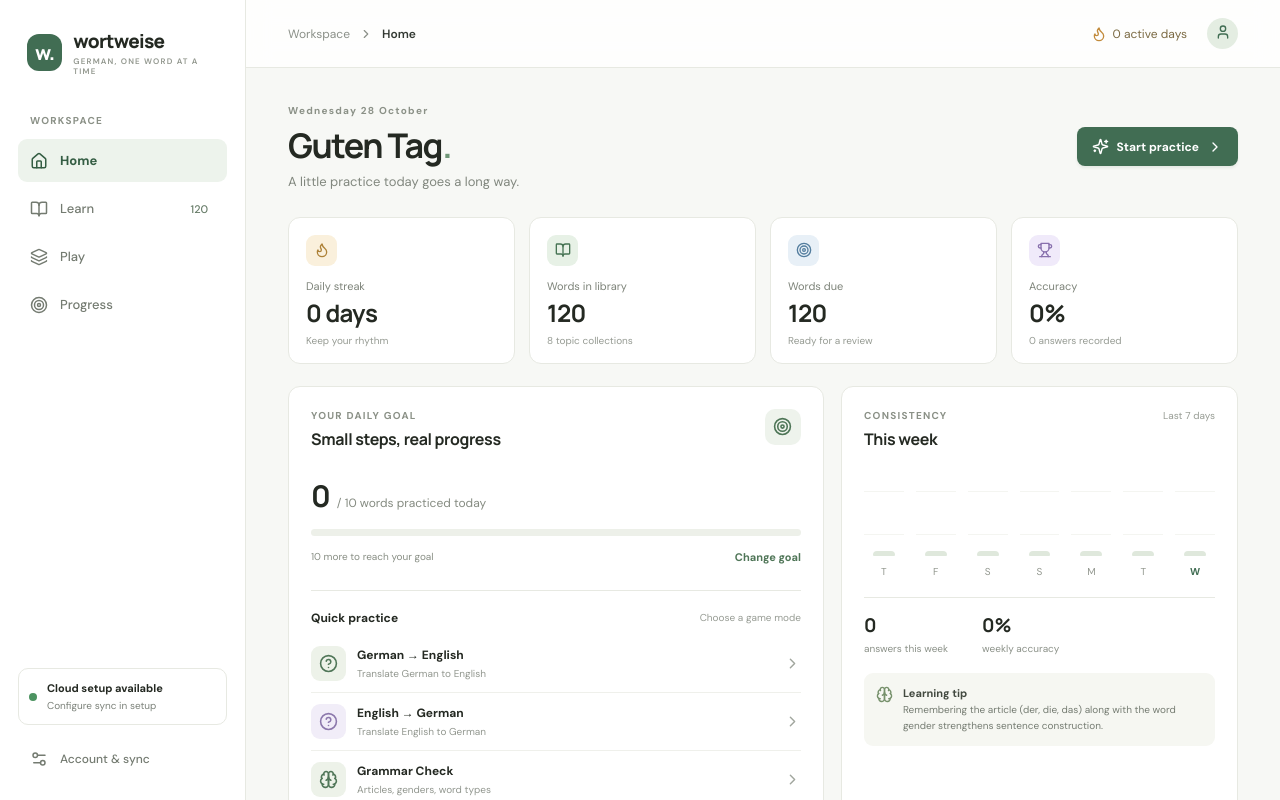
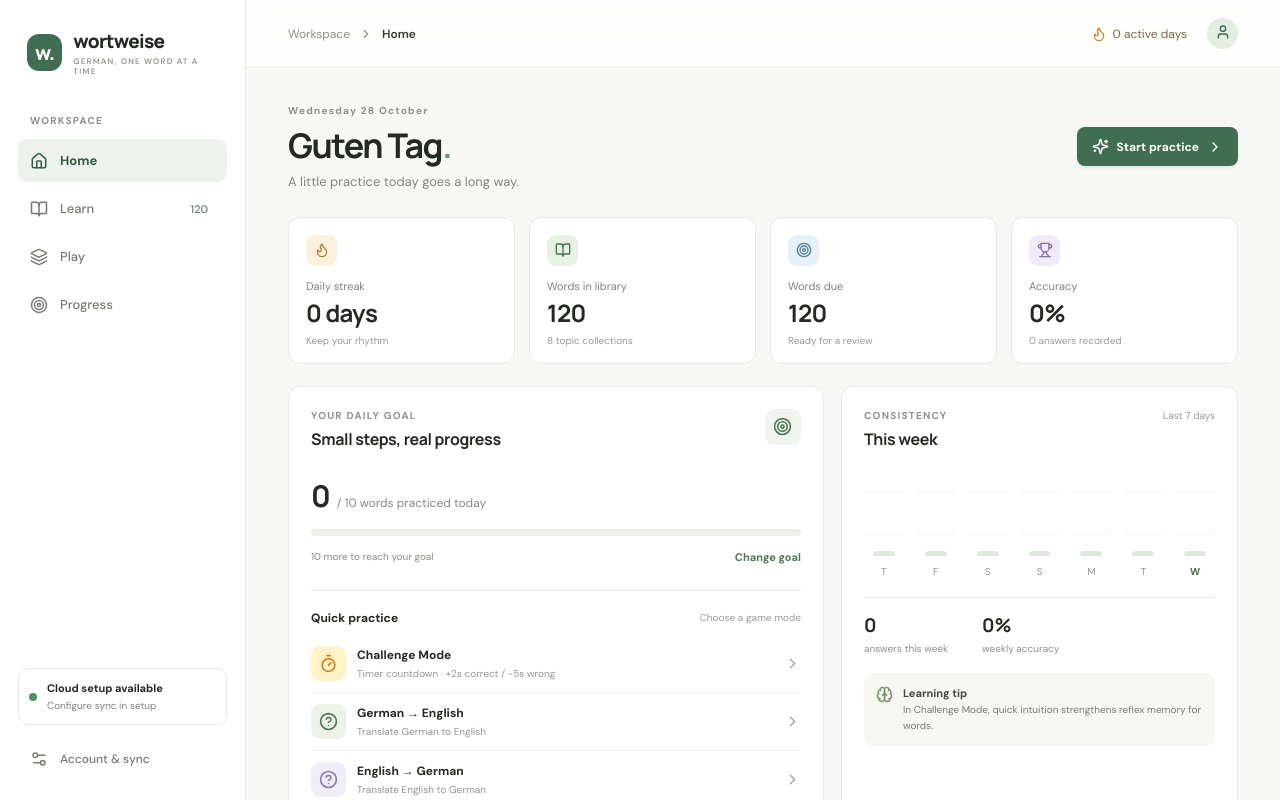
Before and after one commit to aman2a2/Germanquest, a React (Vite) app: page / in a window 1280 px wide. Shown: the top 800 px of the page. Built offline with nearby package versions, Linux system fonts and the light colour scheme.

Commit message:
update website x2

```diff
--- a/src/App.tsx
+++ b/src/App.tsx
@@ -1,10 +1,10 @@
 import { useEffect, useMemo, useRef, useState, type FormEvent, type ReactNode } from 'react';
-import { BookOpen, Brain, Check, ChevronLeft, ChevronRight, CircleHelp, Cloud, Download, Flame, GraduationCap, Home, Layers3, Link2, ListFilter, LogIn, LogOut, RefreshCw, RotateCcw, Search, Settings2, Sparkles, Target, Trophy, User, X } from 'lucide-react';
+import { BookOpen, Brain, Check, ChevronLeft, ChevronRight, CircleHelp, Cloud, Download, Flame, GraduationCap, Home, Layers3, Link2, ListFilter, LogIn, LogOut, RefreshCw, RotateCcw, Search, Settings2, Sparkles, Target, Timer, Trophy, User, X } from 'lucide-react';
 import { cloudEnabled, supabase } from './lib/supabase';
 import { starterWords, type VocabWord } from './lib/words';
 
 type Tab = 'Home' | 'Learn' | 'Play' | 'Progress';
-type QuizType = 'de-en' | 'en-de' | 'grammar' | 'match' | 'topic-exam';
+type QuizType = 'de-en' | 'en-de' | 'grammar' | 'match' | 'topic-exam' | 'challenge';
 type Result = { wordId: string; correct: boolean; date: string };
 type Review = { wordId: string; dueAt: string; interval: number; correctCount: number; lastCorrect?: boolean };
 const STORE_KEY = 'wortweise-v1';
@@ -45,6 +45,7 @@ export default function App() {
   const [goal, setGoal] = useState<number>(() => readStore().goal || 10);
   const [userEmail, setUserEmail] = useState<string | null>(null);
 
+  // Auth state
   const [authEmail, setAuthEmail] = useState('');
   const [authPassword, setAuthPassword] = useState('');
   const [authMessage, setAuthMessage] = useState('');
@@ -60,6 +61,12 @@ export default function App() {
   const [quizDone, setQuizDone] = useState(false);
   const [quizType, setQuizType] = useState<QuizType>('de-en');
   const [isPlaying, setIsPlaying] = useState(false);
+
+  // Challenge Mode State
+  const [challengeDuration, setChallengeDuration] = useState(60);
+  const [timeLeft, setTimeLeft] = useState(60);
+  const [challengeTotalAnswered, setChallengeTotalAnswered] = useState(0);
+  const [timeDeltaBadge, setTimeDeltaBadge] = useState<string | null>(null);
 
   // Topic Exam Selection State
   const [selectedExamTopics, setSelectedExamTopics] = useState<string[]>([]);
@@ -80,6 +87,7 @@ export default function App() {
 
   const [syncing, setSyncing] = useState(false);
   const autoNextTimer = useRef<ReturnType<typeof setTimeout> | null>(null);
+  const badgeTimer = useRef<ReturnType<typeof setTimeout> | null>(null);
 
   useEffect(() => {
     localStorage.setItem(STORE_KEY, JSON.stringify({ words, results, reviews, goal }));
@@ -99,8 +107,26 @@ export default function App() {
   useEffect(() => {
     return () => {
       if (autoNextTimer.current) clearTimeout(autoNextTimer.current);
+      if (badgeTimer.current) clearTimeout(badgeTimer.current);
     };
   }, []);
+
+  // Challenge Mode Countdown Timer
+  useEffect(() => {
+    if (!isPlaying || quizType !== 'challenge' || quizDone) return;
+    const interval = setInterval(() => {
+      setTimeLeft(prev => {
+        if (prev <= 1) {
+          clearInterval(interval);
+          setQuizDone(true);
+          return 0;
+        }
+        return prev - 1;
+      });
+    }, 1000);
+
+    return () => clearInterval(interval);
+  }, [isPlaying, quizType, quizDone]);
 
   useEffect(() => {
     function handleClickOutside(e: MouseEvent) {
@@ -273,6 +299,7 @@ export default function App() {
 
   function selectMode(type: QuizType) {
     if (autoNextTimer.current) clearTimeout(autoNextTimer.current);
+    if (badgeTimer.current) clearTimeout(badgeTimer.current);
     setQuizType(type);
     setIsPlaying(false);
     setQuizDone(false);
@@ -287,6 +314,7 @@ export default function App() {
 
   function startSession(size = quizSize) {
     if (autoNextTimer.current) clearTimeout(autoNextTimer.current);
+    if (badgeTimer.current) clearTimeout(badgeTimer.current);
 
     let baseWords: VocabWord[] = [];
 
@@ -305,12 +333,13 @@ export default function App() {
       baseWords = pool.length ? pool : [...words];
     }
 
-    // Keep adding randomly shuffled copies until reaching the exact requested size
+    // For Challenge mode generate a large randomized pool
+    const targetCount = quizType === 'challenge' ? Math.max(100, words.length * 5) : size;
     const activeWords: VocabWord[] = [];
-    while (activeWords.length < size) {
+    while (activeWords.length < targetCount) {
       const shuffled = [...baseWords].sort(() => Math.random() - 0.5);
       for (const w of shuffled) {
-        if (activeWords.length < size) {
+        if (activeWords.length < targetCount) {
           activeWords.push(w);
         } else {
           break;
@@ -323,6 +352,12 @@ export default function App() {
     setQuizChoice(null);
     setQuizScore(0);
     setQuizDone(false);
+    setChallengeTotalAnswered(0);
+    setTimeDeltaBadge(null);
+
+    if (quizType === 'challenge') {
+      setTimeLeft(challengeDuration);
+    }
 
     if (quizType === 'match') {
       initMatchingRound(activeWords);
@@ -344,12 +379,14 @@ export default function App() {
 
   function cancelQuiz() {
     if (autoNextTimer.current) clearTimeout(autoNextTimer.current);
+    if (badgeTimer.current) clearTimeout(badgeTimer.current);
     setIsPlaying(false);
     setQuizDone(false);
     setQuizChoice(null);
     setSelectedLeft(null);
     setSelectedRight(null);
     setWrongPair(null);
+    setTimeDeltaBadge(null);
   }
 
   const current = quizWords[quizIndex];
@@ -370,7 +407,7 @@ export default function App() {
 
   const correctAnswer = useMemo(() => {
     if (!current) return '';
-    if (quizType === 'de-en' || quizType === 'topic-exam') return current.english;
+    if (quizType === 'de-en' || quizType === 'topic-exam' || quizType === 'challenge') return current.english;
     if (quizType === 'en-de') return current.german;
     return getGrammarCategory(current);
   }, [current, quizType]);
@@ -382,7 +419,7 @@ export default function App() {
       const distractors = GRAMMAR_POOL.filter(g => g !== correct).sort(() => Math.random() - .5).slice(0, 3);
       return [correct, ...distractors].sort(() => Math.random() - .5);
     }
-    const answerKey = (quizType === 'de-en' || quizType === 'topic-exam') ? 'english' : 'german';
+    const answerKey = (quizType === 'de-en' || quizType === 'topic-exam' || quizType === 'challenge') ? 'english' : 'german';
     const candidateWords = (quizType === 'topic-exam' && selectedExamTopics.length)
       ? words.filter(w => selectedExamTopics.includes(w.topic))
       : words;
@@ -400,18 +437,47 @@ export default function App() {
     if (quizChoice || !current) return;
     setQuizChoice(choice);
     const ok = choice === correctAnswer;
+
+    if (quizType === 'challenge') {
+      setChallengeTotalAnswered(prev => prev + 1);
+
+      if (ok) {
+        setQuizScore(s => s + 1);
+        setTimeLeft(prev => prev + 2);
+        showTimeBadge('+2s', '#10b981');
+        autoNextTimer.current = setTimeout(() => {
+          nextQuestion();
+        }, 350);
+      } else {
+        setTimeLeft(prev => Math.max(0, prev - 5));
+        showTimeBadge('-5s', '#ef4444');
+        autoNextTimer.current = setTimeout(() => {
+          nextQuestion();
+        }, 700);
+      }
+    } else {
       if (ok) {
         setQuizScore(s => s + 1);
         autoNextTimer.current = setTimeout(() => {
           nextQuestion();
         }, 500);
       }
+    }
+
     record(current, ok);
+  }
+
+  function showTimeBadge(text: string, _color: string) {
+    if (badgeTimer.current) clearTimeout(badgeTimer.current);
+    setTimeDeltaBadge(text);
+    badgeTimer.current = setTimeout(() => {
+      setTimeDeltaBadge(null);
+    }, 700);
   }
 
   function nextQuestion() {
     if (autoNextTimer.current) clearTimeout(autoNextTimer.current);
-    if (quizIndex + 1 >= quizWords.length) {
+    if (quizType !== 'challenge' && quizIndex + 1 >= quizWords.length) {
       setQuizDone(true);
       return;
     }
@@ -739,11 +805,12 @@ export default function App() {
                   <span className="muted-text">Choose a game mode</span>
                 </div>
                 <div className="practice-options">
+                  <button onClick={() => selectMode('challenge')} className="practice-option"><span className="option-icon quiz" style={{ background: '#fef3c7', color: '#d97706' }}><Timer size={19} /></span><span><strong>Challenge Mode</strong><small>Timer countdown · +2s correct / -5s wrong</small></span><ChevronRight size={17} /></button>
                   <button onClick={() => selectMode('de-en')} className="practice-option"><span className="option-icon quiz"><CircleHelp size={19} /></span><span><strong>German → English</strong><small>Translate German to English</small></span><ChevronRight size={17} /></button>
                   <button onClick={() => selectMode('en-de')} className="practice-option"><span className="option-icon cards"><CircleHelp size={19} /></span><span><strong>English → German</strong><small>Translate English to German</small></span><ChevronRight size={17} /></button>
                   <button onClick={() => selectMode('grammar')} className="practice-option"><span className="option-icon quiz"><Brain size={19} /></span><span><strong>Grammar Check</strong><small>Articles, genders, word types</small></span><ChevronRight size={17} /></button>
-                  <button onClick={() => selectMode('match')} className="practice-option"><span className="option-icon cards"><Link2 size={19} /></span><span><strong>Word Match</strong><small>Match 5 German & English pairs</small></span><ChevronRight size={17}/></button>
-                  <button onClick={() => selectMode('topic-exam')} className="practice-option"><span className="option-icon quiz"><ListFilter size={19} /></span><span><strong>Topic Exam</strong><small>Choose specific topics to test</small></span><ChevronRight size={17}/></button>
+                  <button onClick={() => selectMode('match')} className="practice-option"><span className="option-icon cards"><Link2 size={19} /></span><span><strong>Word Match</strong><small>Match 5 German & English pairs</small></span><ChevronRight size={17} /></button>
+                  <button onClick={() => selectMode('topic-exam')} className="practice-option"><span className="option-icon quiz"><ListFilter size={19} /></span><span><strong>Topic Exam</strong><small>Choose specific topics to test</small></span><ChevronRight size={17} /></button>
                 </div>
               </div>
               <div className="panel week-panel">
@@ -773,7 +840,7 @@ export default function App() {
                 </div>
                 <div className="tip-box">
                   <span className="tip-icon"><Brain size={17} /></span>
-                  <p><strong>Learning tip</strong><br />Remembering the article (der, die, das) along with the word gender strengthens sentence construction.</p>
+                  <p><strong>Learning tip</strong><br />In Challenge Mode, quick intuition strengthens reflex memory for words.</p>
                 </div>
               </div>
             </section>
@@ -862,6 +929,7 @@ export default function App() {
             <div className="page-title-row">
               <div><div className="eyebrow">PRACTICE STUDIO</div><h1>Let's practice<span className="period">.</span></h1><p className="subheading">Choose a game mode and test your German skills.</p></div>
               <div className="mode-toggle">
+                <button className={quizType === 'challenge' ? 'selected' : ''} onClick={() => selectMode('challenge')}><Timer size={16} /> Challenge</button>
                 <button className={quizType === 'de-en' ? 'selected' : ''} onClick={() => selectMode('de-en')}><CircleHelp size={16} /> German → English</button>
                 <button className={quizType === 'en-de' ? 'selected' : ''} onClick={() => selectMode('en-de')}><CircleHelp size={16} /> English → German</button>
                 <button className={quizType === 'grammar' ? 'selected' : ''} onClick={() => selectMode('grammar')}><Brain size={16} /> Grammar Check</button>
@@ -874,12 +942,16 @@ export default function App() {
               {!isPlaying || quizDone ? (
                 <div className="panel quiz-setup">
                   <span className="large-soft-icon">
-                    {quizType === 'match' ? <Link2 size={26} /> : quizType === 'grammar' ? <Brain size={26} /> : quizType === 'topic-exam' ? <ListFilter size={26} /> : <GraduationCap size={26} />}
+                    {quizType === 'challenge' ? <Timer size={26} /> : quizType === 'match' ? <Link2 size={26} /> : quizType === 'grammar' ? <Brain size={26} /> : quizType === 'topic-exam' ? <ListFilter size={26} /> : <GraduationCap size={26} />}
                   </span>
-                  <h2>{quizDone ? 'Session complete!' : quizType === 'topic-exam' ? 'Configure Topic Exam' : 'Ready for practice?'}</h2>
+                  <h2>{quizDone ? (quizType === 'challenge' ? 'Time is up!' : 'Session complete!') : quizType === 'challenge' ? 'Speed Challenge' : quizType === 'topic-exam' ? 'Configure Topic Exam' : 'Ready for practice?'}</h2>
                   <p>
                     {quizDone
-                      ? `You scored ${quizScore} points in this session. Keep up the rhythm!`
+                      ? quizType === 'challenge'
+                        ? `You answered ${quizScore} of ${challengeTotalAnswered} correctly during the countdown!`
+                        : `You scored ${quizScore} points in this session. Keep up the rhythm!`
+                      : quizType === 'challenge'
+                      ? 'Race against the clock! Correct answers grant +2 seconds, while mistakes subtract -5 seconds. How high can you score?'
                       : quizType === 'grammar'
                       ? 'Identify whether the word is Masculine (der), Feminine (die), Neuter (das), a Verb, or Adjective without relying on articles.'
                       : quizType === 'match'
@@ -889,6 +961,7 @@ export default function App() {
                       : `Questions are drawn in ${quizType === 'de-en' ? 'German → English' : 'English → German'} mode from your due words and vocabulary.`}
                   </p>
 
+                  {/* Topic Picker for Topic Exam Mode */}
                   {!quizDone && quizType === 'topic-exam' && (
                     <div style={{ width: '100%', margin: '16px 0', textAlign: 'left' }}>
                       <div style={{ display: 'flex', justifyContent: 'space-between', alignItems: 'center', marginBottom: '8px' }}>
@@ -953,13 +1026,31 @@ export default function App() {
 
                   {quizDone && (
                     <div className="score-ring">
-                      <strong>{quizWords.length ? Math.round(quizScore / Math.max(quizWords.length, 1) * 100) : 100}%</strong>
-                      <small>ACCURACY</small>
+                      <strong>
+                        {quizType === 'challenge'
+                          ? quizScore
+                          : (quizWords.length ? Math.round(quizScore / Math.max(quizWords.length, 1) * 100) : 100) + '%'}
+                      </strong>
+                      <small>{quizType === 'challenge' ? 'SCORE' : 'ACCURACY'}</small>
                     </div>
                   )}
 
                   <div className="setup-controls">
-                    {quizType !== 'match' && (
+                    {/* Time Selector for Challenge Mode */}
+                    {!quizDone && quizType === 'challenge' && (
+                      <label>Starting Time
+                        <select value={challengeDuration} onChange={e => setChallengeDuration(Number(e.target.value))}>
+                          <option value={30}>30 seconds</option>
+                          <option value={45}>45 seconds</option>
+                          <option value={60}>60 seconds (1 min)</option>
+                          <option value={90}>90 seconds (1.5 min)</option>
+                          <option value={120}>120 seconds (2 min)</option>
+                        </select>
+                      </label>
+                    )}
+
+                    {/* Question Count for Normal Quizzes */}
+                    {quizType !== 'match' && quizType !== 'challenge' && (
                       <label>Questions
                         <select value={quizSize} onChange={e => setQuizSize(Number(e.target.value))}>
                           <option value={5}>5 questions</option>
@@ -969,16 +1060,18 @@ export default function App() {
                         </select>
                       </label>
                     )}
+
                     <button
                       className="button primary"
                       onClick={() => startSession(quizSize)}
                       disabled={quizType === 'topic-exam' && !availableTopics.length}
                     >
-                      <RotateCcw size={16} />{quizDone ? 'Try another round' : 'Start exam'} <ChevronRight size={16} />
+                      <RotateCcw size={16} />{quizDone ? 'Play again' : 'Start challenge'} <ChevronRight size={16} />
                     </button>
                   </div>
                 </div>
               ) : quizType === 'match' ? (
+                /* MATCHING GAME VIEW */
                 <div className="panel quiz-panel">
                   <div className="quiz-topline" style={{ display: 'flex', alignItems: 'center', justifyContent: 'space-between', width: '100%' }}>
                     <span className="topic-pill">Word Matching</span>
@@ -1065,8 +1158,37 @@ export default function App() {
                   )}
                 </div>
               ) : (
+                /* MULTIPLE CHOICE / CHALLENGE / TOPIC EXAM VIEW */
                 <div className="panel quiz-panel">
                   <div className="quiz-topline" style={{ display: 'flex', alignItems: 'center', justifyContent: 'space-between', width: '100%' }}>
+                    {quizType === 'challenge' ? (
+                      /* Challenge Timer & Live Score Bar */
+                      <div style={{ display: 'flex', alignItems: 'center', gap: '12px' }}>
+                        <div style={{
+                          display: 'flex',
+                          alignItems: 'center',
+                          gap: '6px',
+                          fontSize: '18px',
+                          fontWeight: 700,
+                          color: timeLeft <= 10 ? '#ef4444' : 'var(--color-primary)'
+                        }}>
+                          <Timer size={20} className={timeLeft <= 10 ? 'animate-bounce' : ''} />
+                          <span>{timeLeft}s</span>
+                          {timeDeltaBadge && (
+                            <span style={{
+                              fontSize: '13px',
+                              padding: '2px 6px',
+                              borderRadius: '6px',
+                              color: '#fff',
+                              backgroundColor: timeDeltaBadge.startsWith('+') ? '#10b981' : '#ef4444'
+                            }}>
+                              {timeDeltaBadge}
+                            </span>
+                          )}
+                        </div>
+                        <span style={{ fontSize: '13px', opacity: 0.8 }}>Score: <strong>{quizScore}</strong></span>
+                      </div>
+                    ) : (
                       <div style={{ display: 'flex', alignItems: 'center', gap: '8px' }}>
                         <button
                           className="button secondary"
@@ -1079,7 +1201,10 @@ export default function App() {
                         </button>
                         <span className="topic-pill">{current?.topic}</span>
                       </div>
-                    <span>QUESTION {quizIndex + 1} OF {quizWords.length}</span>
+                    )}
+
+                    <span>{quizType === 'challenge' ? `QUESTION #${quizIndex + 1}` : `QUESTION ${quizIndex + 1} OF ${quizWords.length}`}</span>
+
                     <button
                       className="button secondary"
                       style={{ padding: '6px 10px', height: 'auto', color: 'var(--color-text-muted)' }}
@@ -1090,24 +1215,31 @@ export default function App() {
                     </button>
                   </div>
 
-                  <div className="quiz-progress"><div style={{ width: `${(quizIndex + 1) / quizWords.length * 100}%` }} /></div>
+                  <div className="quiz-progress">
+                    <div style={{
+                      width: quizType === 'challenge'
+                        ? `${Math.min(100, (timeLeft / challengeDuration) * 100)}%`
+                        : `${((quizIndex + 1) / quizWords.length) * 100}%`,
+                      backgroundColor: quizType === 'challenge' && timeLeft <= 10 ? '#ef4444' : undefined
+                    }} />
+                  </div>
 
                   <div className="question-area">
                     <div className="eyebrow">
-                      {quizType === 'de-en' || quizType === 'topic-exam'
-                        ? 'CHOOSE THE ENGLISH MEANING'
+                      {quizType === 'grammar'
+                        ? 'IDENTIFY THE GRAMMAR CATEGORY'
                         : quizType === 'en-de'
                         ? 'CHOOSE THE GERMAN TRANSLATION'
-                        : 'IDENTIFY THE GRAMMAR CATEGORY'}
+                        : 'CHOOSE THE ENGLISH MEANING'}
                     </div>
                     <h2>{promptText}</h2>
                     {quizType !== 'grammar' && current?.type && <span className="word-type">{current.type}</span>}
                     <p>
-                      {quizType === 'de-en' || quizType === 'topic-exam'
-                        ? 'What does this word mean in English?'
+                      {quizType === 'grammar'
+                        ? 'Is this word masculine (der), feminine (die), neuter (das), a verb, or adjective?'
                         : quizType === 'en-de'
                         ? 'What is the correct German word?'
-                        : 'Is this word masculine (der), feminine (die), neuter (das), a verb, or adjective?'}
+                        : 'What does this word mean in English?'}
                     </p>
                   </div>
 
@@ -1133,13 +1265,18 @@ export default function App() {
                         {quizType === 'grammar' && (
                           <span> (Full word: <em>{current?.german}</em>)</span>
                         )}
+                        {quizType === 'challenge' && (
+                          <span style={{ color: '#ef4444', marginLeft: '6px' }}>(-5s)</span>
+                        )}
                       </strong>
                       {current?.example && (
                         <p>{current.example}<br /><span>{current.exampleTranslation}</span></p>
                       )}
+                      {quizType !== 'challenge' && (
                         <button className="button primary" onClick={nextQuestion}>
                           {quizIndex + 1 === quizWords.length ? 'See results' : 'Continue'} <ChevronRight size={16} />
                         </button>
+                      )}
                     </div>
                   )}
                 </div>
```
Lines whose indentation alone changed are shown as unchanged.
